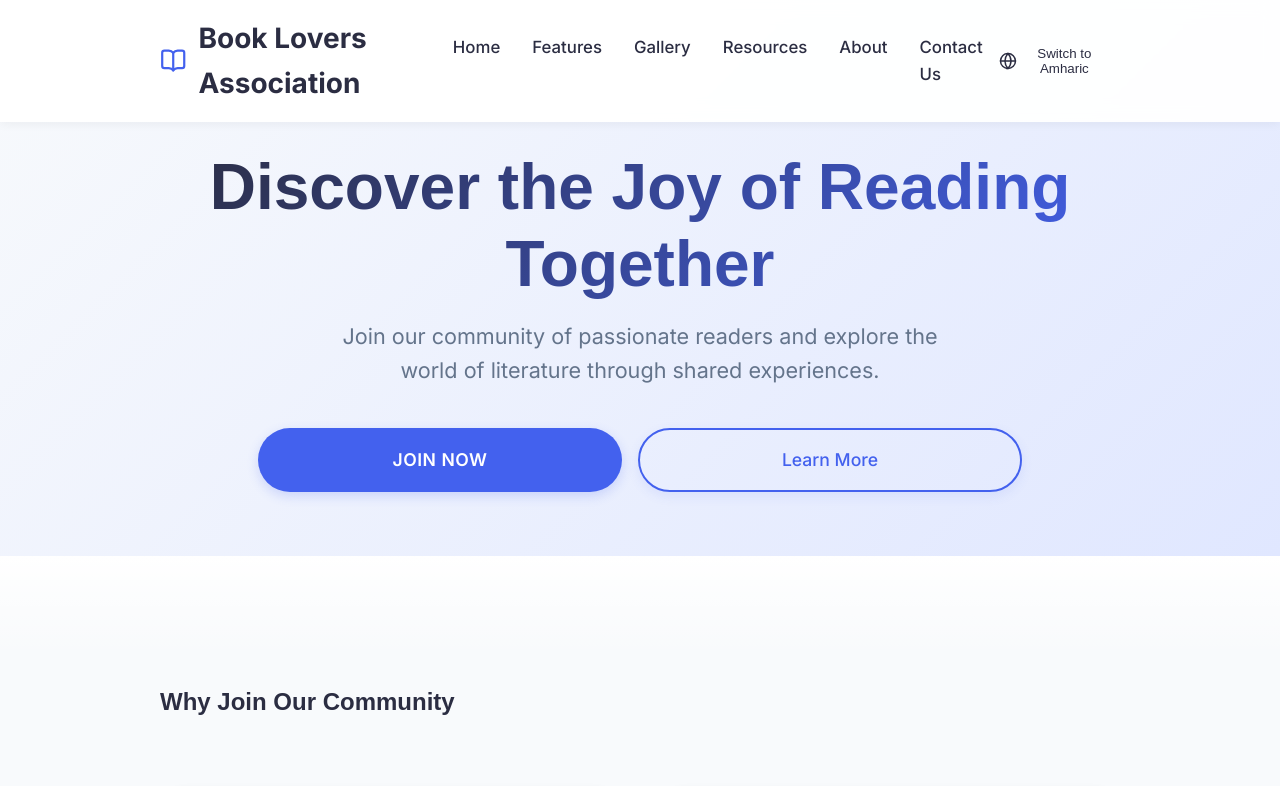
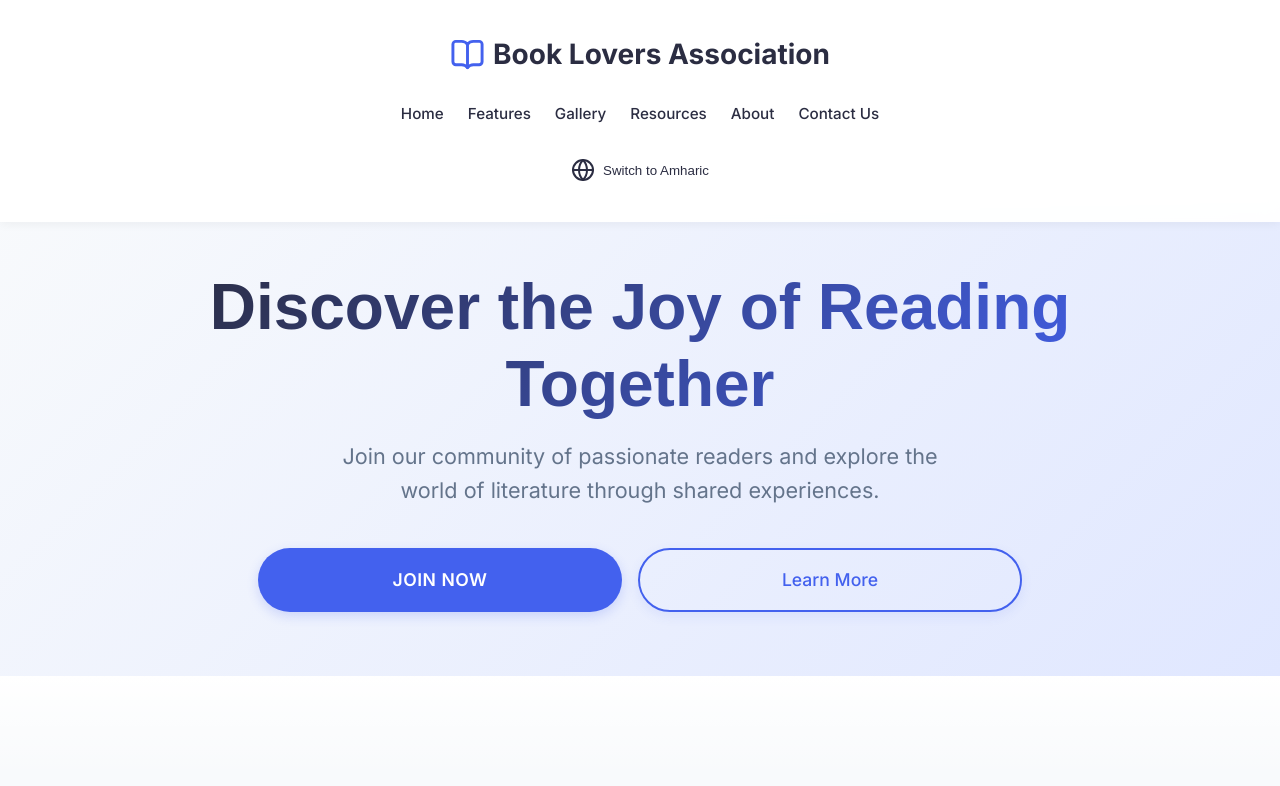
Before and after one commit to hiruy4004/trial, a plain HTML site: page index.html in a window 1280 px wide. Shown: the top 786 px of the page. Drawn offline with nearby package versions, Linux system fonts and the light colour scheme.

Commit message:
style(layout): adjust header and main layout for better alignment and spacing
Refactor the CSS for the header and main sections to improve visual consistency. Changes include adjusting padding, margins, and flexbox properties to ensure better alignment and spacing across elements. The header's container now uses a column layout, and the main navigation is centered for improved readability and aesthetics.

```diff
--- a/css/layout.css
+++ b/css/layout.css
@@ -17,8 +17,31 @@
     -webkit-backdrop-filter: blur(10px);
     z-index: 1000;
     box-shadow: 0 2px 10px rgba(0, 0, 0, 0.05);
-    padding: 1rem 0;
+    padding: 1.5rem 0;
     transition: all 0.3s ease;
+}
+
+.header .container {
+    display: flex;
+    flex-direction: column;
+    align-items: center;
+    gap: 1.25rem;
+}
+
+main {
+    margin-top: 200px;
+}
+
+.hero {
+    padding-top: 1rem;
+}
+
+.logo {
+    margin-bottom: 0.5rem;
+}
+
+.language-toggle {
+    margin: 0.25rem 0;
 }
 
 .header.scrolled {
@@ -26,25 +49,43 @@
     box-shadow: 0 5px 20px rgba(0, 0, 0, 0.1);
 }
 
+/* Header */
 .header .container {
     display: flex;
-    justify-content: space-between;
+    flex-direction: column;
     align-items: center;
+    gap: 1rem;
+    padding-top: 0.5rem;
+}
+
+.logo {
+    display: flex;
+    align-items: center;
+    gap: 0.5rem;
+}
+
+.language-toggle {
+    margin: 0.5rem 0;
+}
+
+.main-nav {
+    width: 100%;
 }
 
 .main-nav ul {
     display: flex;
+    justify-content: center;
     list-style: none;
     margin: 0;
     padding: 0;
-    gap: 2rem;
+    gap: 1.5rem;
 }
 
 .main-nav a {
     color: var(--color-text);
     text-decoration: none;
     font-weight: 500;
-    font-size: 1.05rem;
+    font-size: 0.95rem;
     transition: all 0.3s ease;
     position: relative;
 }
```
